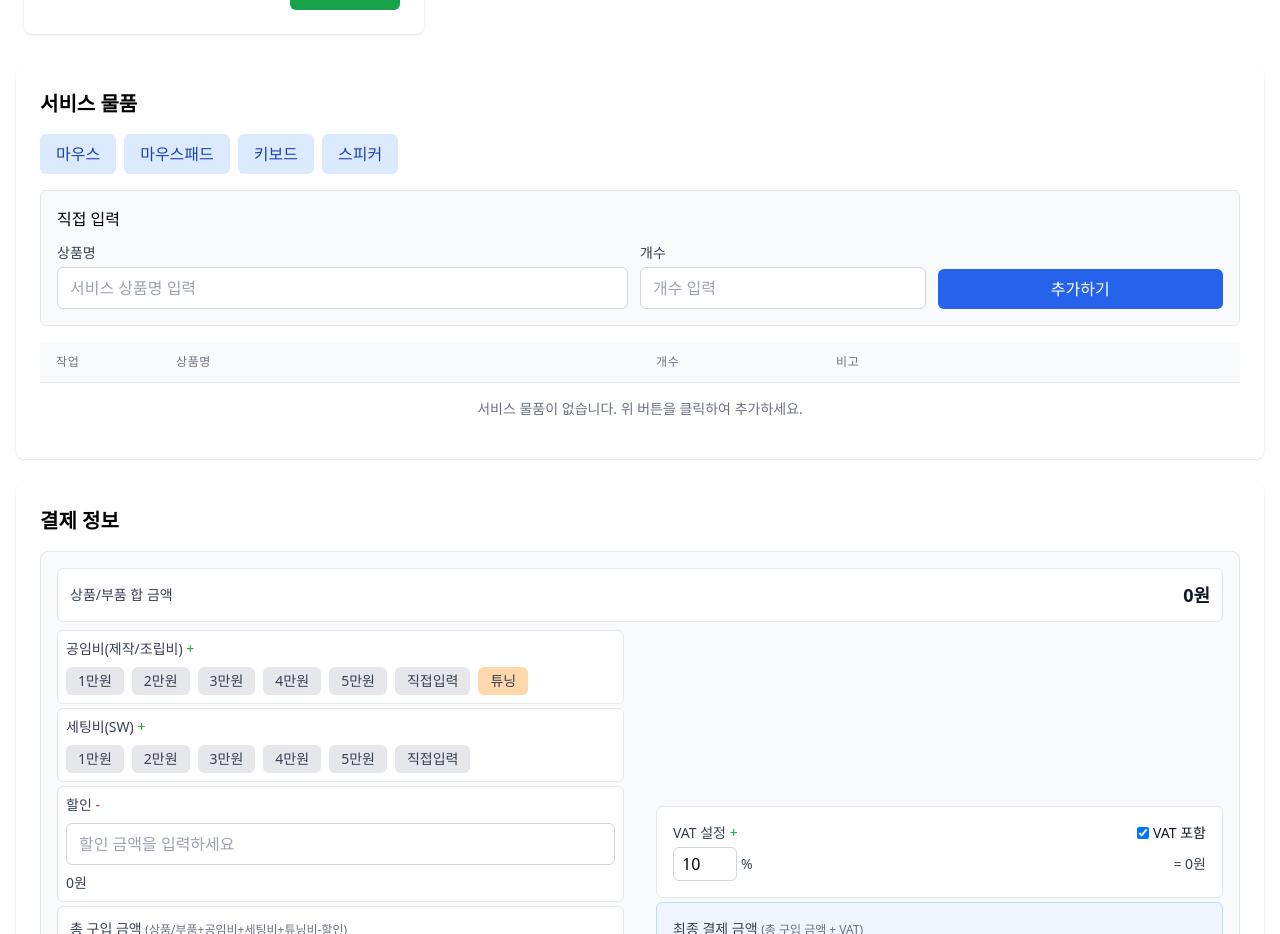
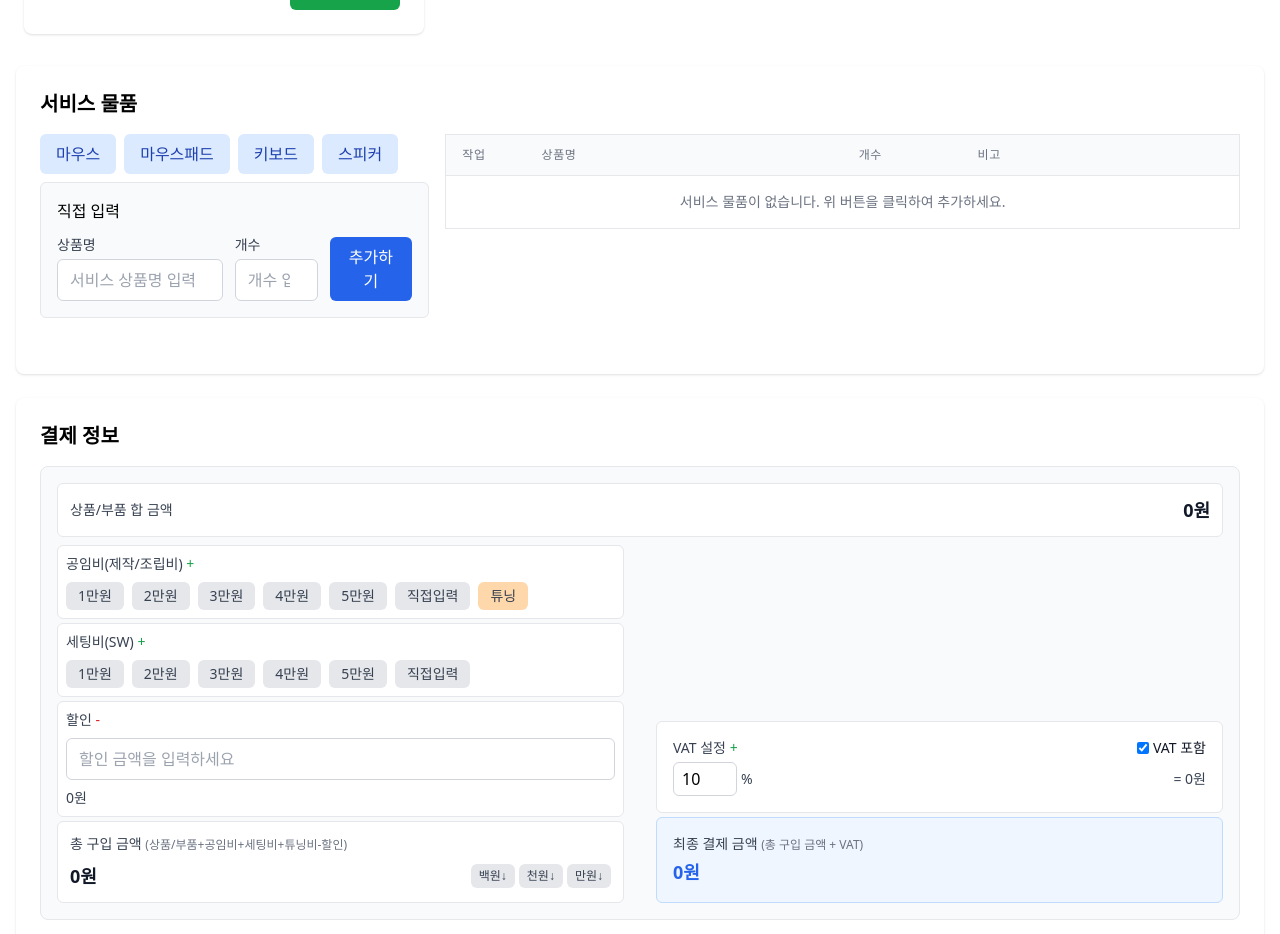
Before and after one commit to kcj980/wellcompro, a Next.js app: page /estimate in a window 1280 px wide. Shown: the part 1220-2154 px from the top of the page. Built offline with nearby package versions, Linux system fonts and the light colour scheme.

Commit message:
상품데이터, 서비스데이터 위치 디지인 수정

```diff
--- a/app/estimate/page.js
+++ b/app/estimate/page.js
@@ -1931,9 +1931,9 @@ function EstimateContent() {
             </div>
           </div>
 
-          {/* 첫 번째 문단: 일괄 입력 섹션, 상품 정보 입력창 토글 버튼, 기존 개별 입력 폼 */}
+          {/* 상품데이터 섹션 */}
           <div className="flex flex-wrap w-full">
-            {/* 일괄 입력 섹션과 상품 정보 입력창 토글 버튼과 개별 입력 폼*/}
+            {/* 첫 번째 문단 : 상품 정보 입력창 토글 버튼*/}
             <div className="w-full md:w-1/3 p-2">
               {/* 상품 정보 입력창 토글 버튼 */}
               <div className="mb-4 flex items-center">
@@ -2301,9 +2301,11 @@ function EstimateContent() {
           <div className="bg-white rounded-lg shadow p-6 mt-6">
             <h2 className="text-xl font-semibold mb-4">서비스 물품</h2>
 
+            <div className="flex flex-wrap -mx-2 mb-4">
+              {/* 첫 번째 문단 */}
+              <div className="w-full md:w-1/3 px-2">
                 {/* 서비스 물품 선택 버튼 */}
-            <div className="mb-4">
-              <div className="flex flex-wrap gap-2">
+                <div className="flex flex-wrap gap-2 pb-2">
                   <button
                     type="button"
                     onClick={() => handleAddServiceItem('마우스')}
@@ -2332,7 +2334,6 @@ function EstimateContent() {
                   >
                     스피커
                   </button>
-              </div>
                 </div>
 
                 {/* 서비스 물품 직접 입력 폼 */}
@@ -2340,7 +2341,6 @@ function EstimateContent() {
                   <h3 className="text-md font-medium mb-3">직접 입력</h3>
                   <div className="flex gap-3 items-end">
                     <div className="flex-[2]">
-                  {' '}
                       {/* 상품명 영역을 50%로 설정 */}
                       <label className="block text-sm font-medium text-gray-700 mb-1">상품명</label>
                       <input
@@ -2351,7 +2351,6 @@ function EstimateContent() {
                       />
                     </div>
                     <div className="flex-[1]">
-                  {' '}
                       {/* 개수 영역을 25%로 설정 */}
                       <label className="block text-sm font-medium text-gray-700 mb-1">개수</label>
                       <input
@@ -2363,7 +2362,6 @@ function EstimateContent() {
                       />
                     </div>
                     <div className="flex-[1]">
-                  {' '}
                       {/* 추가하기 버튼을 25%로 설정 */}
                       <button
                         type="button"
@@ -2390,9 +2388,11 @@ function EstimateContent() {
                     </div>
                   </div>
                 </div>
-
-            {/* 서비스 물품 테이블 */}
-            <div className="max-w-full">
+              </div>
+
+              {/* 두 번째 문단 */}
+              <div className="w-full md:w-2/3 px-2">
+                <div className="max-w-full border border-gray-200">
                   <table className="w-full table-fixed divide-y divide-gray-200">
                     <thead className="bg-gray-50">
                       <tr>
@@ -2460,7 +2460,10 @@ function EstimateContent() {
                       {/* 현금가 합계 행 추가 */}
                       {serviceData.length > 0 && (
                         <tr className="bg-blue-50">
-                      <td colSpan="2" className="px-4 py-3 text-right font-medium text-gray-700">
+                          <td
+                            colSpan="2"
+                            className="px-4 py-3 text-right font-medium text-gray-700"
+                          >
                             서비스 물품 개수:
                           </td>
                           <td colSpan="2" className="px-4 py-3 text-left font-bold text-blue-700">
@@ -2476,6 +2479,13 @@ function EstimateContent() {
                     </tbody>
                   </table>
                 </div>
+              </div>
+            </div>
+
+            {/* 서비스 물품 선택 버튼 */}
+            <div className="mb-4"></div>
+
+            {/* 서비스 물품 테이블 */}
           </div>
 
           {/* 테이블 끝난 후 결제 정보 섹션 */}
```
Lines whose indentation alone changed are shown as unchanged.
